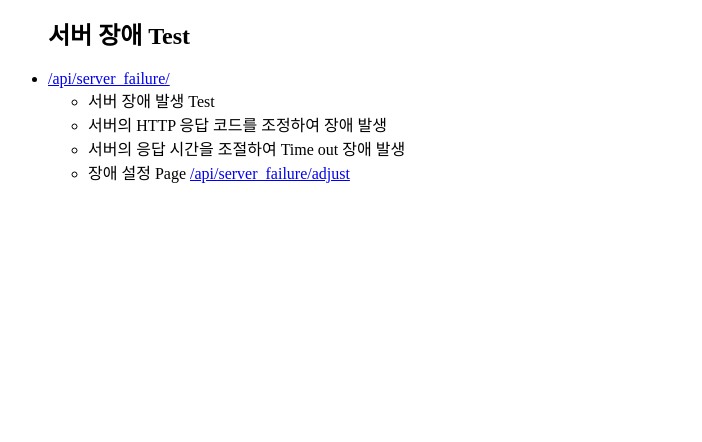
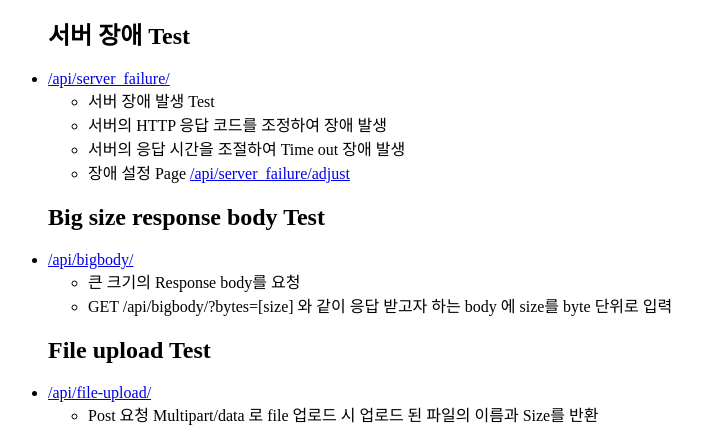
Before and after one commit to taejukim/django_server, a Django app: template api/templates/index.html in a window 1280 px wide. Shown: the part 1016-1458 px from the top of the page, without its empty margins (0-702 px from the left). Before the commit the page ends 1199 px from the top, so only its background shows below. Run offline with Django 3.2, Linux system fonts and the light colour scheme; the template is opened without the code that fills it, so the values that code supplies are empty.

Commit message:
Add manual contents for new tests.

```diff
--- a/api/templates/index.html
+++ b/api/templates/index.html
@@ -87,6 +87,19 @@
                     <li>장애 설정 Page <a href="/api/server_failure/adjust" target="_blank">/api/server_failure/adjust</a></li>
                 </ul>
             </li>
+            <h2>Big size response body Test</h2>
+            <li><a href="/api/bigbody/" target="_blank">/api/bigbody/</a>
+                <ul>
+                    <li>큰 크기의 Response body를 요청</li>
+                    <li>GET /api/bigbody/?bytes=[size] 와 같이 응답 받고자 하는 body 에 size를 byte 단위로 입력</li>
+                </ul>
+            </li>
+            <h2>File upload Test</h2>
+            <li><a href="/api/file-upload/" target="_blank">/api/file-upload/</a>
+                <ul>
+                    <li>Post 요청 Multipart/data 로 file 업로드 시 업로드 된 파일의 이름과 Size를 반환</li>
+                </ul>
+            </li>
         </ul>
     </div>
 
```
